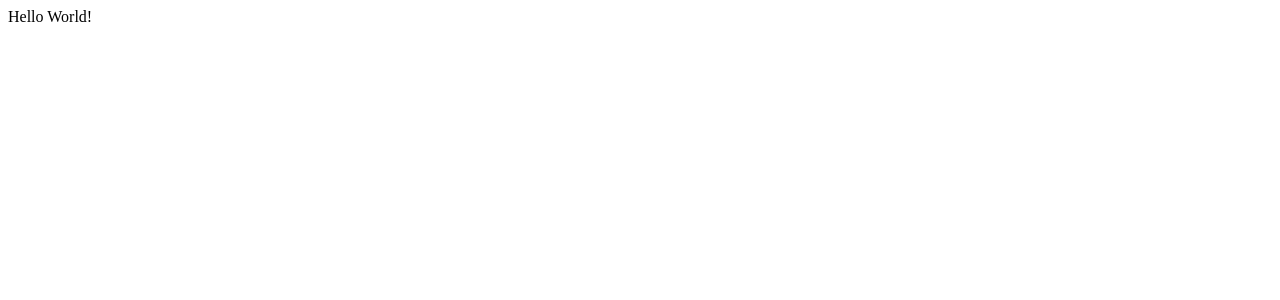
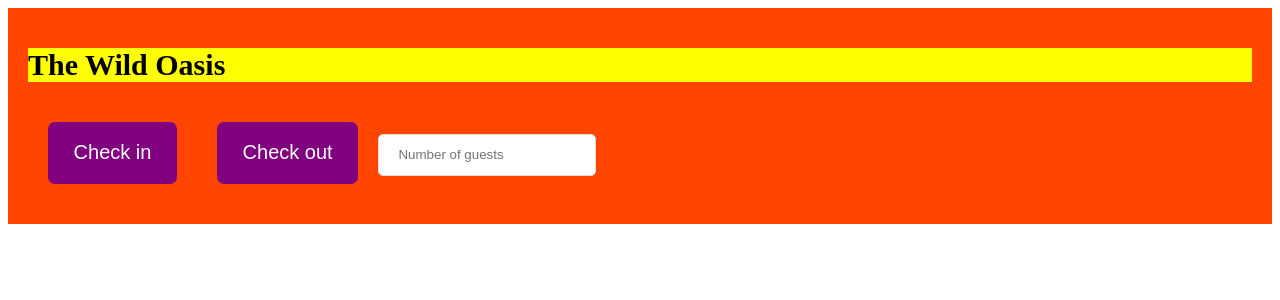
Before and after one commit to JeffDanielle/the-wild-oasis, a React (Vite) app: page / in a window 1280 px wide. Shown: the top 300 px of the page. Built offline with nearby package versions, Linux system fonts and the light colour scheme.

Commit message:
330. Introduction to Styled Components -12min

```diff
--- a/package.json
+++ b/package.json
@@ -11,7 +11,8 @@
   },
   "dependencies": {
     "react": "^18.2.0",
-    "react-dom": "^18.2.0"
+    "react-dom": "^18.2.0",
+    "styled-components": "^6.1.8"
   },
   "devDependencies": {
     "@types/react": "^18.2.15",
--- a/src/App.jsx
+++ b/src/App.jsx
@@ -1,8 +1,42 @@
+import styled from "styled-components"
+
+const H1 = styled.h1`
+  font-size: 30px;
+  font-weight: 600;
+  background-color: yellow;
+`
+
+const Button = styled.button`
+  font-size: 20px;
+  padding: 1.2rem 1.6rem;
+  font-weight: 500;
+  border: none;
+  border-radius: 7px;
+  background-color: purple;
+  color: white;
+  margin: 20px;
+  cursor: pointer;
+`;
+
+const Input = styled.input`
+  border: 1px solid #ddd;
+  border-radius: 5px;
+  padding: 0.8rem 1.2rem;
+`;
+
+const StyledApp = styled.div`
+  background-color: orangered;
+  padding: 20px;
+`;
+
 function App() {
   return (
-    <div>
-      Hello World!
-    </div>
+    <StyledApp>
+      <H1>The Wild Oasis</H1>
+      <Button onClick={() => alert("Check in")}>Check in</Button>
+      <Button onClick={() => alert("Check out")}>Check out</Button>
+      <Input type='number' placeholder="Number of guests" />
+    </StyledApp>
   )
 }
 
```
Also changed, not shown: 1 other file (tests, documents, lock files or other folders).
